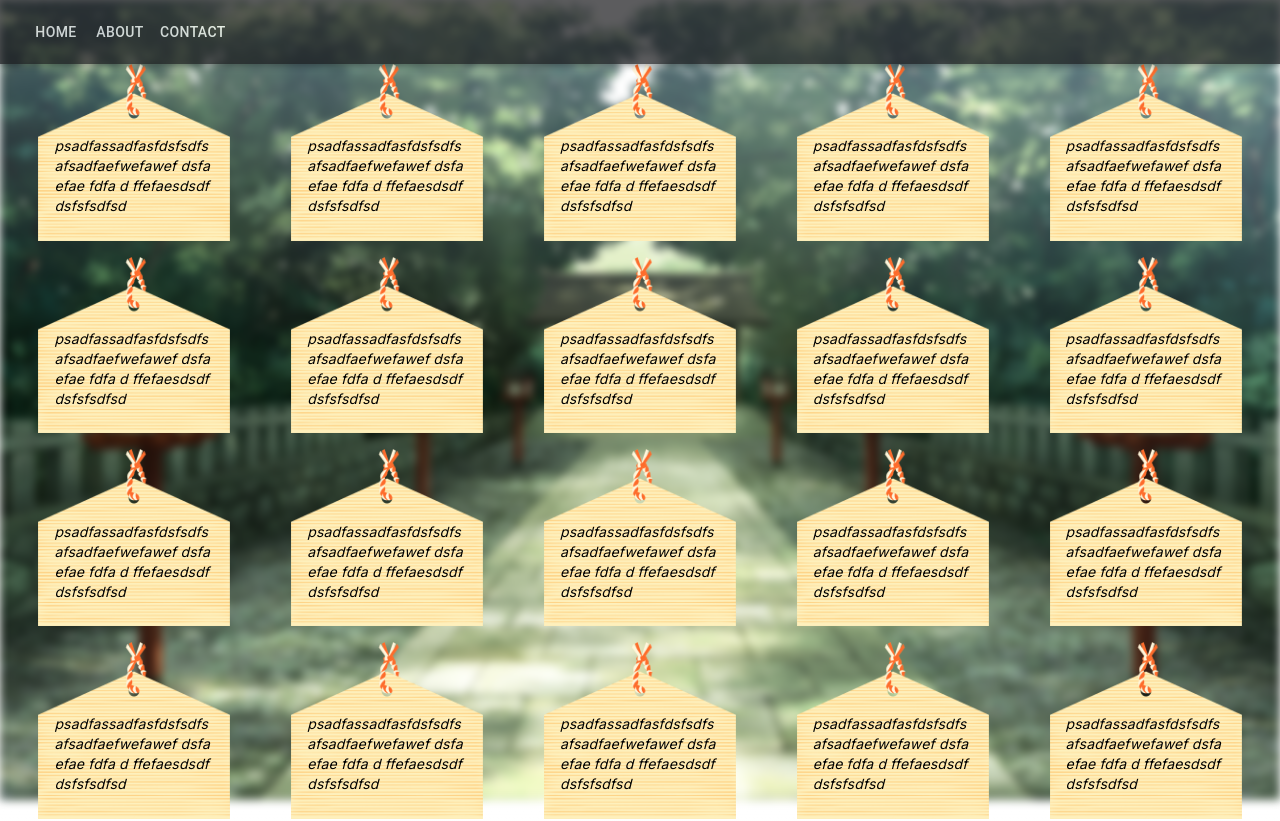
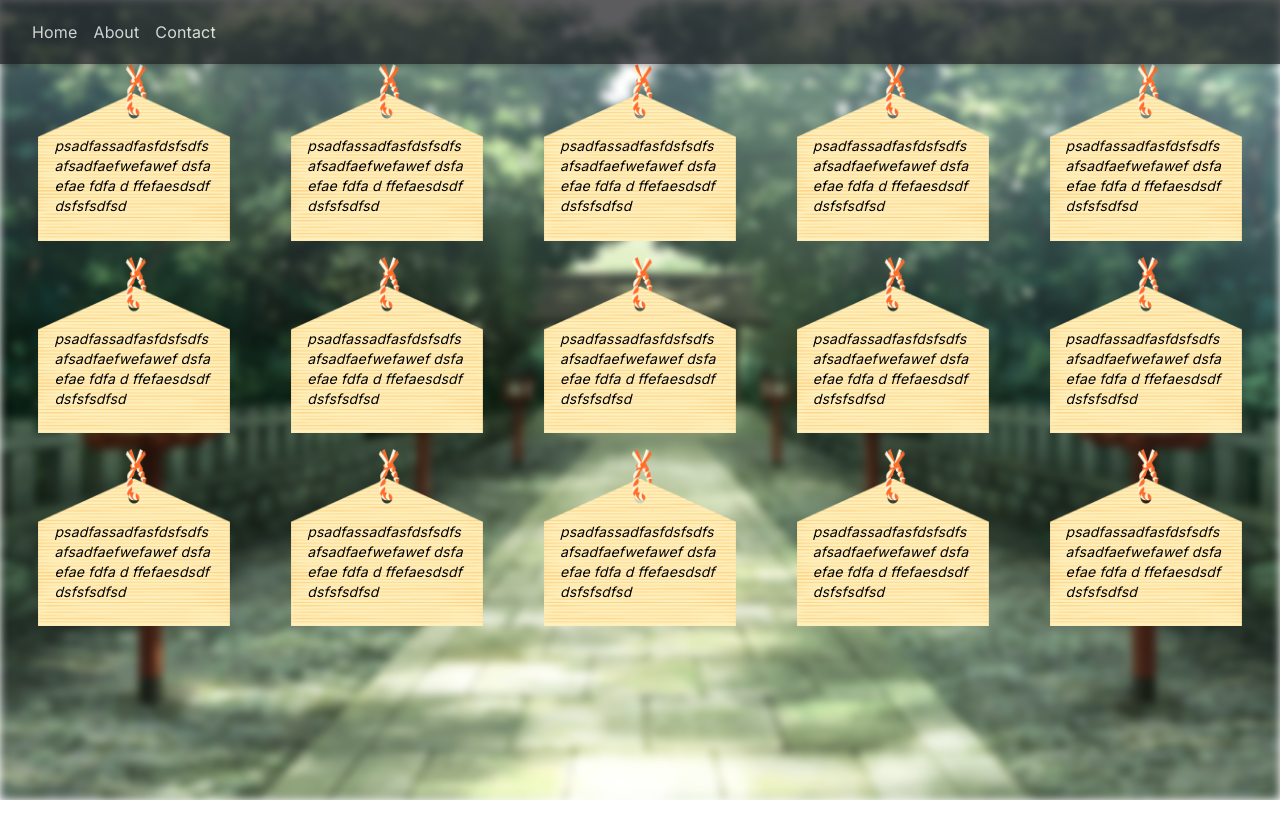
Before and after one commit to johnfung95/ema, a Next.js app: page /ema in a window 1280 px wide. Shown: the top 821 px of the page. After the commit the page ends 800 px from the top, so only its background shows below. Built offline with nearby package versions, Linux system fonts and the light colour scheme.

Commit message:
Push from remote

```diff
--- a/app/components/EmaList.tsx
+++ b/app/components/EmaList.tsx
@@ -5,12 +5,15 @@ import Navbar from "./UI/Navbar"
 
 const EmaList: React.FC = () => {
   const emas = []
-  for (let i = 0; i < 30; i++) {
+  for (let i = 0; i < 15; i++) {
     emas.push(<Ema key={i} />)
   }
 
+  // TODO: dynamic number pages
+  // TODO: randamize the sequence of the ema on each reload
+
   return (
-    <div className="h-screen">
+    <div className="h-screen min-w-max">
       <Navbar />
       <Image
         id="cover-img"
--- a/app/components/UI/Navbar.tsx
+++ b/app/components/UI/Navbar.tsx
@@ -12,6 +12,7 @@ import ListItemText from "@mui/material/ListItemText";
 import MenuIcon from "@mui/icons-material/Menu";
 import Toolbar from "@mui/material/Toolbar";
 import Button from "@mui/material/Button";
+import Link from "next/link";
 
 interface Props {
   /**
@@ -69,9 +70,9 @@ export default function DrawerAppBar(props: Props) {
           </IconButton>
           <Box sx={{ display: { xs: "none", sm: "block" } }}>
             {navItems.map((item) => (
-              <Button key={item} sx={{ color: "#fff", "&:hover": {backgroundColor: "rgb(212 212 216)", color: "rgb(24 24 27)"} }}>
+              <Link key={item} href="/" className="p-2">
                 {item}
-              </Button>
+              </Link>
             ))}
           </Box>
         </Toolbar>
--- /dev/null
+++ b/app/components/UI/PageIndex.tsx
@@ -0,0 +1,13 @@
+import * as React from "react"
+
+interface PageCount {
+    page: Number
+}
+
+const PageIndex = (props: PageCount) => {
+    return(<div>
+        {}
+    </div>)
+}
+
+export default PageIndex
```
